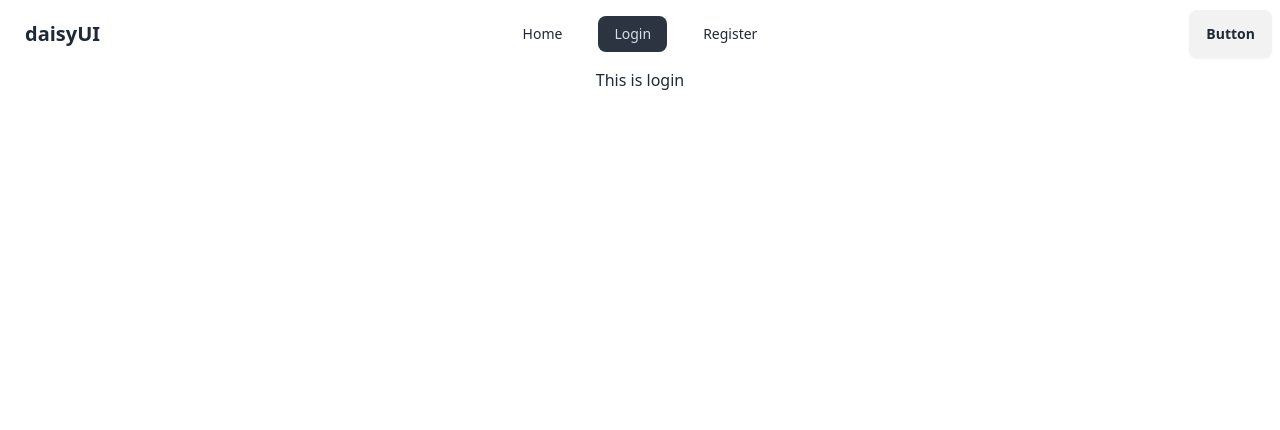
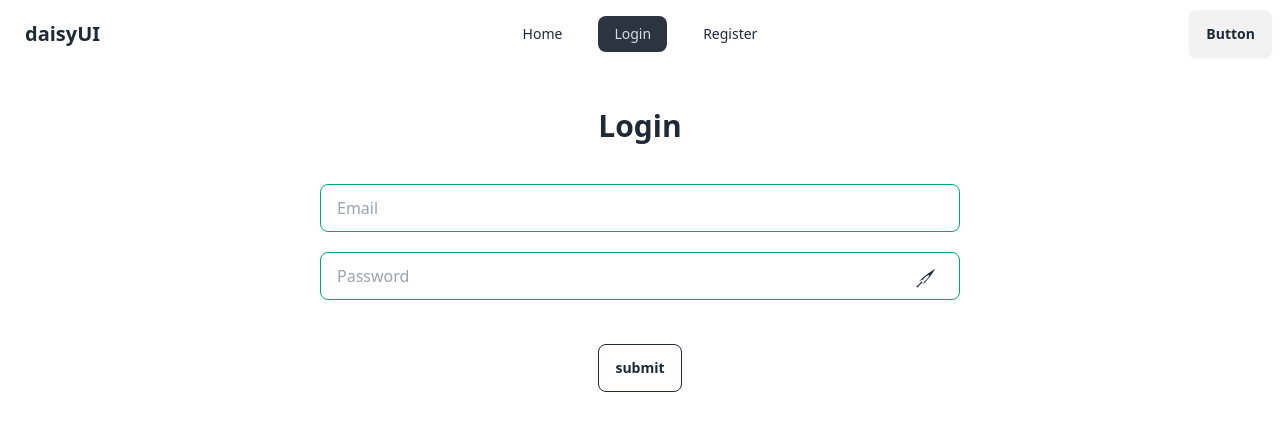
Before and after one commit to Kaiser131/EMAIL-PASS-PRACTISE, a React (Vite) app: page /login in a window 1280 px wide. Shown: the top 430 px of the page. Built offline with nearby package versions, Linux system fonts and the light colour scheme.

Commit message:
login page created

```diff
--- a/src/components/Login/Login.jsx
+++ b/src/components/Login/Login.jsx
@@ -1,8 +1,51 @@
+import { signInWithEmailAndPassword } from "firebase/auth";
+import { useState } from "react";
+import { GiEnergySword } from "react-icons/gi";
+import { GiCrossedSwords } from "react-icons/gi";
+import auth from "../../firebase/firebase.config";
+
 
 const Login = () => {
+
+    const [errorMsg, setErrorMsg] = useState('');
+    const [successMsg, setSuccessMsg] = useState('');
+    const [show, setShow] = useState(true);
+
+    const handleLogin = e => {
+        e.preventDefault();
+        const email = e.target.email.value;
+        const password = e.target.password.value;
+
+        signInWithEmailAndPassword(auth, email, password)
+            .then(result => {
+                console.log(result.user);
+                setSuccessMsg('User Login Successfully');
+            })
+            .catch(error => {
+                setErrorMsg(error.message);
+            });
+
+    };
+
+    const handleShowPass = () => {
+        setShow(!show);
+    };
+
+
     return (
         <div>
-            <h1>This is login</h1>
+            <h1 className="text-3xl my-10 font-bold">Login</h1>
+            <form onSubmit={handleLogin} className="space-y-5 relative w-1/2 mx-auto ">
+                <input placeholder="Email" className="input input-bordered w-full input-success" required type="email" name="email" />
+                <div className="relative">
+                    <input placeholder="Password" className="input input-bordered w-full input-success" required type={show ? "password" : "text"} name="password" />
+                    <span className="text-xl absolute top-4 right-6" onClick={handleShowPass}>{show ? <GiEnergySword></GiEnergySword> : <GiCrossedSwords></GiCrossedSwords>}</span>
+                </div>
+                {errorMsg && <h1 className="text-red-500">{errorMsg}</h1>}
+                {successMsg && <p className="text-green-400">{successMsg}</p>}
+                <br />
+                <input className="btn btn-outline" type="submit" value="submit" />
+            </form>
         </div>
     );
 };
--- a/src/components/Register/Register.jsx
+++ b/src/components/Register/Register.jsx
@@ -7,10 +7,11 @@ import { GiCrossedSwords } from "react-icons/gi";
 
 
 const Register = () => {
+
+
     const [errorMsg, setErrorMsg] = useState('');
     const [successMsg, setSuccessMsg] = useState('');
     const [show, setShow] = useState(true);
-
 
     // majhe majhe auto import hoina jodi vs code onek khon por open kora hoi .... tokhon jekono kicu export korle auto refresh hoe jabe
     const handleRegister = e => {
@@ -51,7 +52,6 @@ const Register = () => {
     };
 
     const handleShowPass = () => {
-        console.log('show');
         setShow(!show);
     };
 
@@ -59,13 +59,13 @@ const Register = () => {
 
     return (
         <div>
-            <h1 className="text-3xl my-10 font-bold">Please Register</h1>
+            <h1 className="text-3xl my-10 font-bold">Register</h1>
             <form onSubmit={handleRegister} className="space-y-5 relative w-1/2 mx-auto ">
                 <input placeholder="Name" className="input input-bordered w-full input-success" type="text" name="name" />
-                <input placeholder="Email" className="input input-bordered w-full input-success" type="email" name="email" />
+                <input placeholder="Email" className="input input-bordered w-full input-success" required type="email" name="email" />
                 <div className="relative">
-                    <input placeholder="Password" className="input input-bordered w-full input-success" type={show ? "password" : "text"} name="password" />
-                    <button className="text-xl absolute top-3 right-6" onClick={handleShowPass}>{show ? <GiEnergySword></GiEnergySword> : <GiCrossedSwords></GiCrossedSwords>}</button>
+                    <input placeholder="Password" className="input input-bordered w-full input-success" required type={show ? "password" : "text"} name="password" />
+                    <span className="text-xl absolute top-4 right-6" onClick={handleShowPass}>{show ? <GiEnergySword></GiEnergySword> : <GiCrossedSwords></GiCrossedSwords>}</span>
                 </div>
                 {errorMsg && <h1 className="text-red-500">{errorMsg}</h1>}
                 {successMsg && <p className="text-green-400">{successMsg}</p>}
@@ -74,8 +74,6 @@ const Register = () => {
                 <br />
                 <input className="btn btn-outline" type="submit" value="submit" />
             </form>
-
-
         </div>
     );
 };
```
